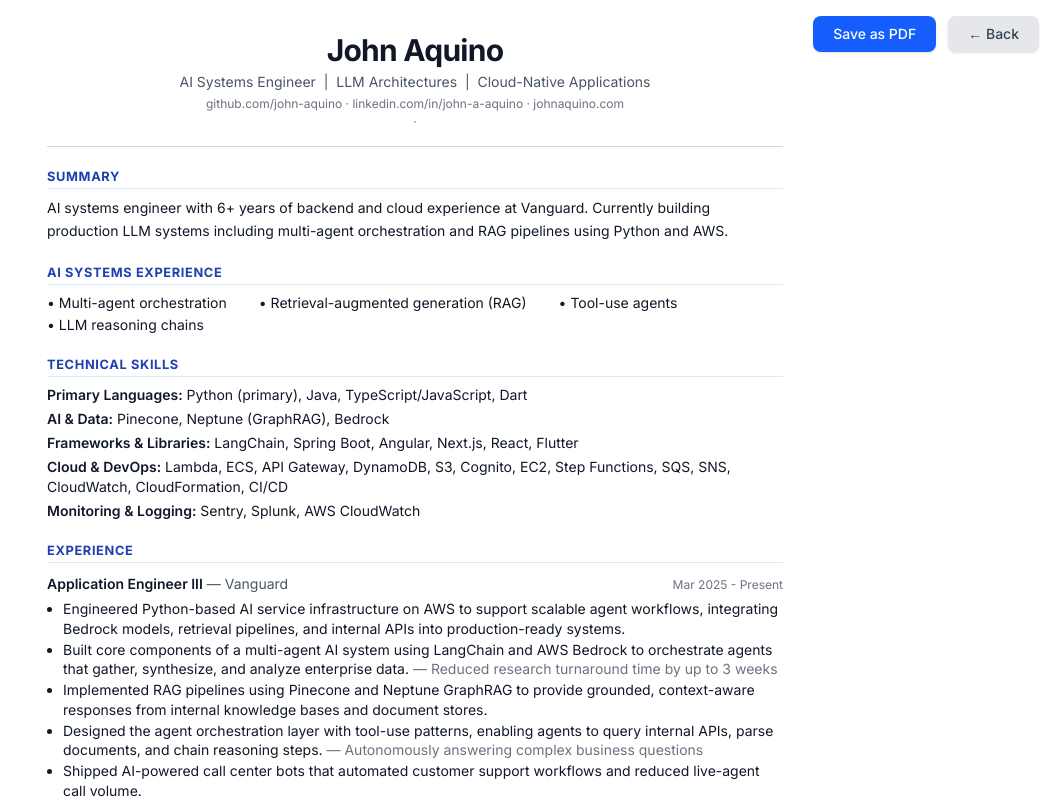
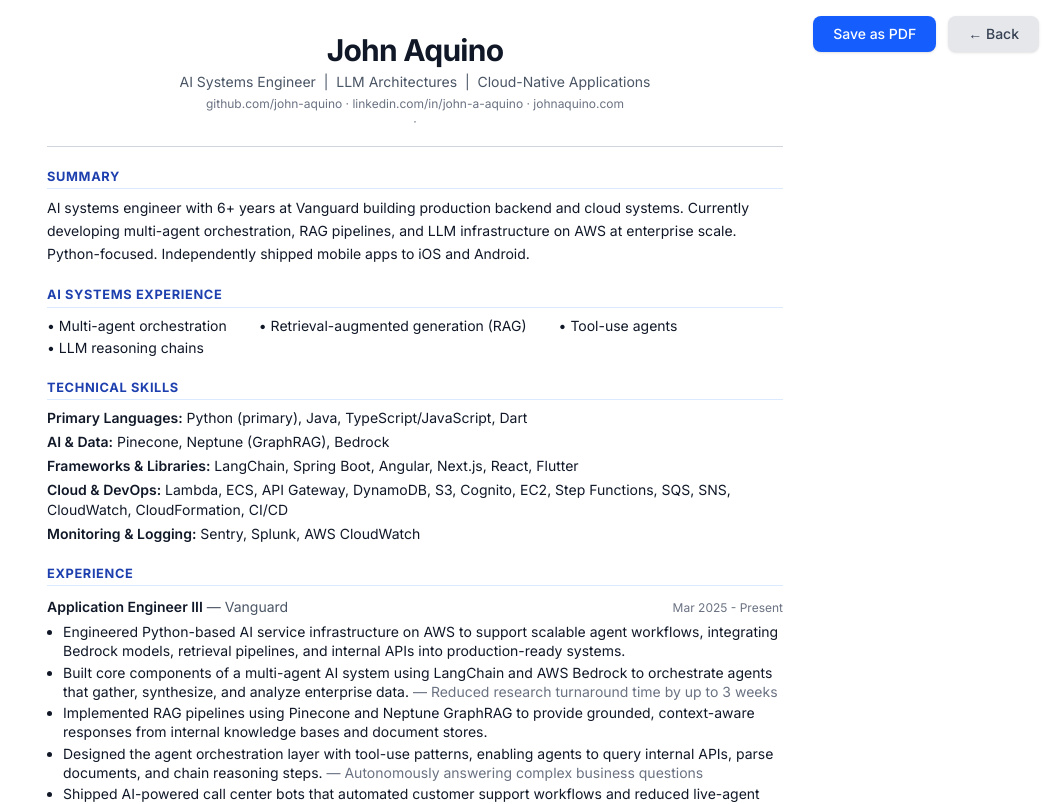
Before and after one commit to john-aquino/john-aquino-portfolio-app, a Next.js app: page /resume in a window 1280 px wide. Shown: the top 804 px of the page, without its empty margins (225-1280 px from the left). Built offline with nearby package versions, Linux system fonts and the light colour scheme.

Commit message:
feat: enhance resume summary with detailed experience and skills

```diff
--- a/src/app/resume/page.tsx
+++ b/src/app/resume/page.tsx
@@ -48,9 +48,10 @@ export default function ResumePage() {
         <section className="mb-5">
           <h2 className="resume-section-title">Summary</h2>
           <p className="text-sm leading-relaxed">
-            AI systems engineer with 6+ years of backend and cloud experience at Vanguard.
-            Currently building production LLM systems including multi-agent orchestration and RAG
-            pipelines using Python and AWS.
+            AI systems engineer with 6+ years at Vanguard building production backend and cloud
+            systems. Currently developing multi-agent orchestration, RAG pipelines, and LLM
+            infrastructure on AWS at enterprise scale. Python-focused. Independently shipped mobile
+            apps to iOS and Android.
           </p>
         </section>
 
```
